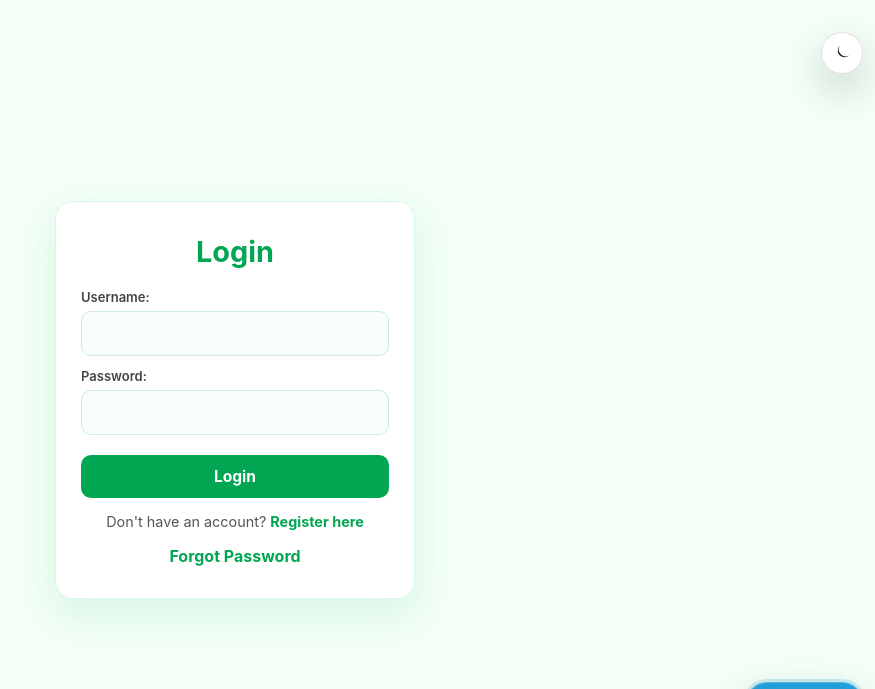
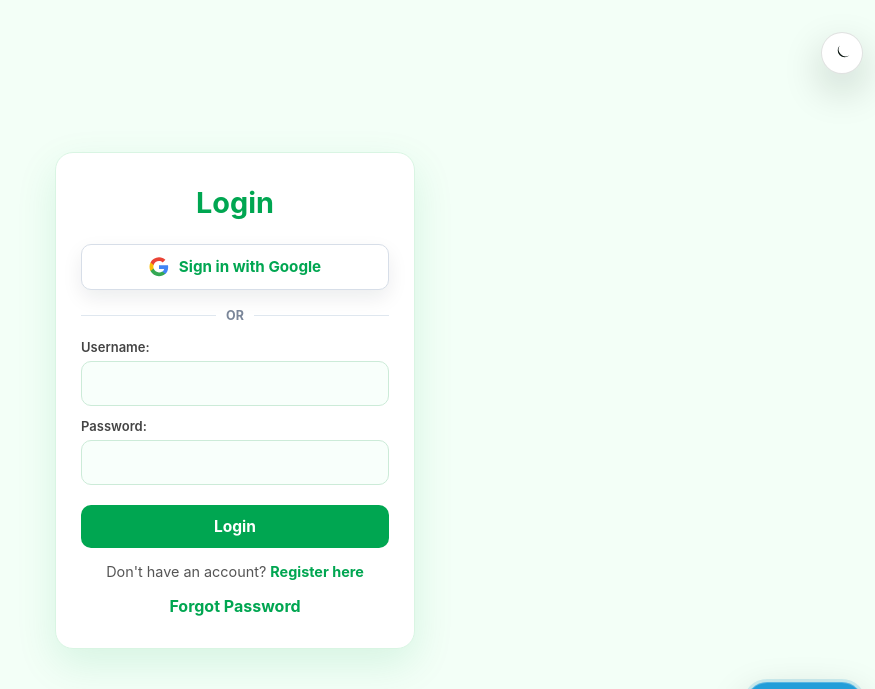
Before and after one commit to bkaroki45-cpu/faidimmf-new, a Django app: page /user/login/ in a window 1280 px wide. Shown: the top 689 px of the page, without its empty margins (405-1280 px from the left). Run offline with Django 5.2, Linux system fonts and the light colour scheme; parts of the project's set-up code (start-up, migrations or seed data) failed here and were passed over.

Commit message:
Add Google OAuth login

```diff
--- a/static/styles/login.css
+++ b/static/styles/login.css
@@ -132,6 +132,74 @@ button:hover {
     color: #008f45;
 }
 
+.google-auth-btn {
+    display: inline-flex;
+    align-items: center;
+    justify-content: center;
+    gap: 10px;
+    width: 100%;
+    min-height: 46px;
+    margin-top: 16px;
+    padding: 11px 14px;
+    border: 1px solid #d7dee8;
+    border-radius: 10px;
+    color: #1f2937;
+    background: #ffffff;
+    font-size: 0.95rem;
+    font-weight: 800;
+    text-decoration: none;
+    box-shadow: 0 8px 20px rgba(15, 23, 42, 0.08);
+}
+
+.google-auth-btn svg {
+    width: 20px;
+    height: 20px;
+    flex: 0 0 auto;
+}
+
+.google-auth-btn:hover {
+    color: #1f2937;
+    border-color: #b8c2cf;
+    background: #f8fafc;
+    transform: translateY(-1px);
+}
+
+.auth-divider {
+    display: flex;
+    align-items: center;
+    gap: 10px;
+    margin: 18px 0 4px;
+    color: #7a8699;
+    font-size: 0.78rem;
+    font-weight: 700;
+    text-transform: uppercase;
+}
+
+.auth-divider::before,
+.auth-divider::after {
+    content: "";
+    height: 1px;
+    flex: 1;
+    background: #dfe7ef;
+}
+
+.auth-message {
+    margin-top: 12px;
+    padding: 10px 12px;
+    border-radius: 10px;
+    color: #14532d;
+    background: #dcfce7;
+    border: 1px solid #bbf7d0;
+    font-size: 0.86rem;
+    font-weight: 700;
+}
+
+.auth-message.error {
+    color: #991b1b;
+    background: #fee2e2;
+    border-color: #fecaca;
+}
+
 .forgot_password {
     display: inline-block;
     margin-top: 16px;
--- a/user/templates/user/login.html
+++ b/user/templates/user/login.html
@@ -11,6 +11,24 @@
 <body>
     <div class="container">
         <h2>Login</h2>
+
+        {% if messages %}
+            {% for message in messages %}
+                <p class="auth-message {{ message.tags }}">{{ message }}</p>
+            {% endfor %}
+        {% endif %}
+
+        <a class="google-auth-btn" href="{% url 'user:google_login' %}{% if next %}?next={{ next|urlencode }}{% endif %}">
+            <svg viewBox="0 0 24 24" aria-hidden="true" focusable="false">
+                <path fill="#4285F4" d="M23 12.2c0-.8-.1-1.6-.2-2.3H12v4.4h6.2c-.3 1.4-1.1 2.6-2.3 3.4v2.8h3.7c2.1-2 3.4-4.9 3.4-8.3Z"/>
+                <path fill="#34A853" d="M12 23c3.1 0 5.7-1 7.6-2.8l-3.7-2.8c-1 .7-2.3 1.1-3.9 1.1-3 0-5.5-2-6.4-4.7H1.8v2.9C3.7 20.4 7.6 23 12 23Z"/>
+                <path fill="#FBBC05" d="M5.6 13.9c-.2-.7-.4-1.4-.4-2.2s.1-1.5.4-2.2V6.6H1.8C1 8.1.6 9.8.6 11.7s.4 3.6 1.2 5.1l3.8-2.9Z"/>
+                <path fill="#EA4335" d="M12 4.9c1.7 0 3.2.6 4.4 1.7l3.3-3.3C17.7 1.5 15.1.4 12 .4 7.6.4 3.7 3 1.8 6.6l3.8 2.9C6.5 6.9 9 4.9 12 4.9Z"/>
+            </svg>
+            <span>Sign in with Google</span>
+        </a>
+
+        <div class="auth-divider"><span>or</span></div>
 
         <form action="{% url 'user:login' %}" method="POST">
             {% csrf_token %}
--- a/user/urls.py
+++ b/user/urls.py
@@ -6,6 +6,8 @@ app_name = 'user'
 urlpatterns = [
     path('register/', views.register, name='register'),
     path('login/', views.login_view, name='login'),
+    path('google/login/', views.google_login, name='google_login'),
+    path('google/callback/', views.google_callback, name='google_callback'),
     path('login/verify/', views.login_verify_otp, name='login_verify_otp'),
     path('logout/', views.logout_view, name='logout'),
     path('dashboard/', views.dashboard, name='dashboard'),
--- a/user/views.py
+++ b/user/views.py
@@ -1,7 +1,11 @@
 import datetime
+import secrets
+from urllib.parse import urlencode
+import requests
 from django.shortcuts import render, redirect
 from django.contrib.auth import login, logout, authenticate
 from django.urls import reverse
+from django.utils.http import url_has_allowed_host_and_scheme
 from django.contrib.auth.decorators import login_required
 from django.db import transaction as db_transaction
 from django.db.models import Sum, Count
@@ -28,6 +32,135 @@ from django.utils import timezone
 from .models import PasswordResetOTP
 from django.conf import settings
 from finance.notifications import notify_signup
+
+def _google_redirect_uri(request):
+    callback_path = reverse('user:google_callback')
+    if settings.PUBLIC_URL:
+        return f"{settings.PUBLIC_URL.rstrip('/')}{callback_path}"
+    return request.build_absolute_uri(callback_path)
+
+
+def _unique_google_username(email, full_name):
+    base = (email.split('@')[0] or full_name or 'googleuser').lower()
+    base = ''.join(char for char in base if char.isalnum() or char in ('_', '-'))[:24] or 'googleuser'
+    username = base
+    counter = 1
+
+    while CustomUser.objects.filter(username=username).exists():
+        suffix = str(counter)
+        username = f"{base[:30 - len(suffix)]}{suffix}"
+        counter += 1
+
+    return username
+
+
+def google_login(request):
+    if not settings.GOOGLE_OAUTH_CLIENT_ID or not settings.GOOGLE_OAUTH_CLIENT_SECRET:
+        messages.error(request, "Google sign in is not configured yet.")
+        return redirect('user:login')
+
+    state = secrets.token_urlsafe(32)
+    request.session['google_oauth_state'] = state
+    request.session['google_oauth_next'] = request.GET.get('next', '')
+    request.session['google_oauth_ref'] = request.GET.get('ref', '')
+
+    params = {
+        'client_id': settings.GOOGLE_OAUTH_CLIENT_ID,
+        'redirect_uri': _google_redirect_uri(request),
+        'response_type': 'code',
+        'scope': 'openid email profile',
+        'state': state,
+        'prompt': 'select_account',
+    }
+    return redirect(f"{settings.GOOGLE_OAUTH_AUTH_URL}?{urlencode(params)}")
+
+
+def google_callback(request):
+    expected_state = request.session.get('google_oauth_state')
+    received_state = request.GET.get('state')
+
+    if not expected_state or received_state != expected_state:
+        messages.error(request, "Google sign in could not be verified. Please try again.")
+        return redirect('user:login')
+
+    if request.GET.get('error'):
+        messages.error(request, "Google sign in was cancelled.")
+        return redirect('user:login')
+
+    code = request.GET.get('code')
+    if not code:
+        messages.error(request, "Google did not return a sign in code.")
+        return redirect('user:login')
+
+    try:
+        token_response = requests.post(
+            settings.GOOGLE_OAUTH_TOKEN_URL,
+            data={
+                'client_id': settings.GOOGLE_OAUTH_CLIENT_ID,
+                'client_secret': settings.GOOGLE_OAUTH_CLIENT_SECRET,
+                'code': code,
+                'grant_type': 'authorization_code',
+                'redirect_uri': _google_redirect_uri(request),
+            },
+            timeout=10,
+        )
+        token_response.raise_for_status()
+        access_token = token_response.json().get('access_token')
+
+        userinfo_response = requests.get(
+            settings.GOOGLE_OAUTH_USERINFO_URL,
+            headers={'Authorization': f'Bearer {access_token}'},
+            timeout=10,
+        )
+        userinfo_response.raise_for_status()
+        google_user = userinfo_response.json()
+    except requests.RequestException:
+        messages.error(request, "Google sign in is unavailable right now. Please try again.")
+        return redirect('user:login')
+
+    email = (google_user.get('email') or '').strip().lower()
+    if not email or not google_user.get('email_verified'):
+        messages.error(request, "Please use a verified Google email address.")
+        return redirect('user:login')
+
+    next_url = request.session.pop('google_oauth_next', '')
+    if not url_has_allowed_host_and_scheme(next_url, allowed_hosts={request.get_host()}):
+        next_url = reverse('user:dashboard')
+    ref_code = request.session.pop('google_oauth_ref', '')
+    request.session.pop('google_oauth_state', None)
+
+    user = CustomUser.objects.filter(email__iexact=email).first()
+    created = False
+
+    if user is None:
+        name = google_user.get('name') or email.split('@')[0]
+        user = CustomUser(
+            username=_unique_google_username(email, name),
+            email=email,
+            first_name=(google_user.get('given_name') or '')[:150],
+            last_name=(google_user.get('family_name') or '')[:150],
+        )
+        user.set_unusable_password()
+
+        if ref_code:
+            referrer = CustomUser.objects.filter(referral_code=ref_code).first()
+            if referrer:
+                user.referred_by = referrer
+
+        user.save()
+        created = True
+
+    login(request, user)
+
+    if created:
+        db_transaction.on_commit(lambda user_id=user.id: notify_signup(
+            CustomUser.objects.get(id=user_id)
+        ))
+        messages.success(request, f"Welcome, {user.username}! Your account was created with Google.")
+    else:
+        messages.success(request, f"Welcome back, {user.username}.")
+
+    return redirect(next_url)
 
 def register(request):
 
```
Also changed, not shown: mmf/settings.py (+7 -0 lines), static/styles/register.css (+68 -0 lines), user/templates/user/register.html (+18 -0 lines), 2 other files.
